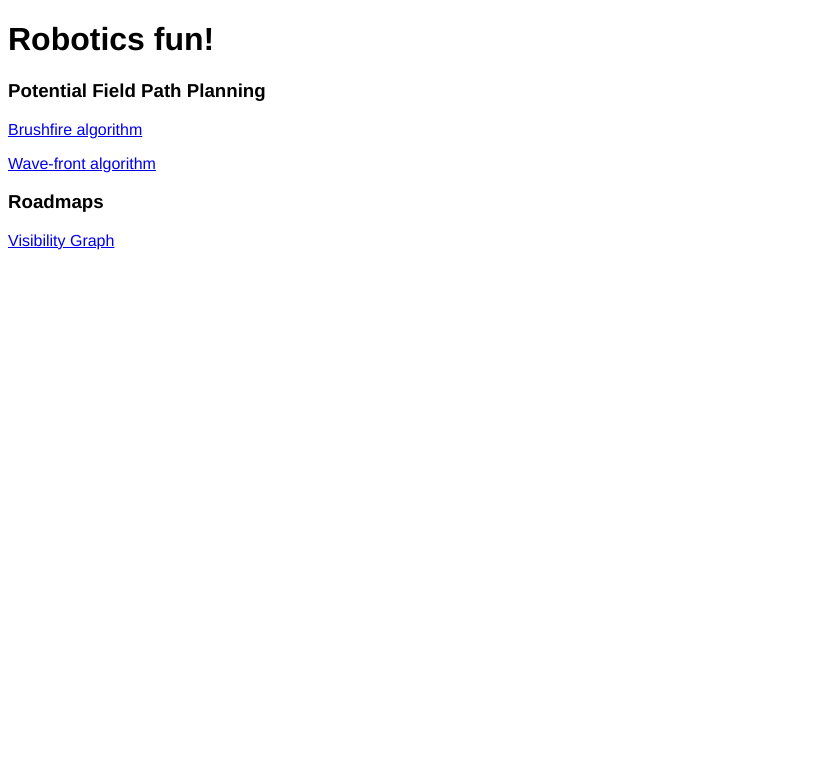
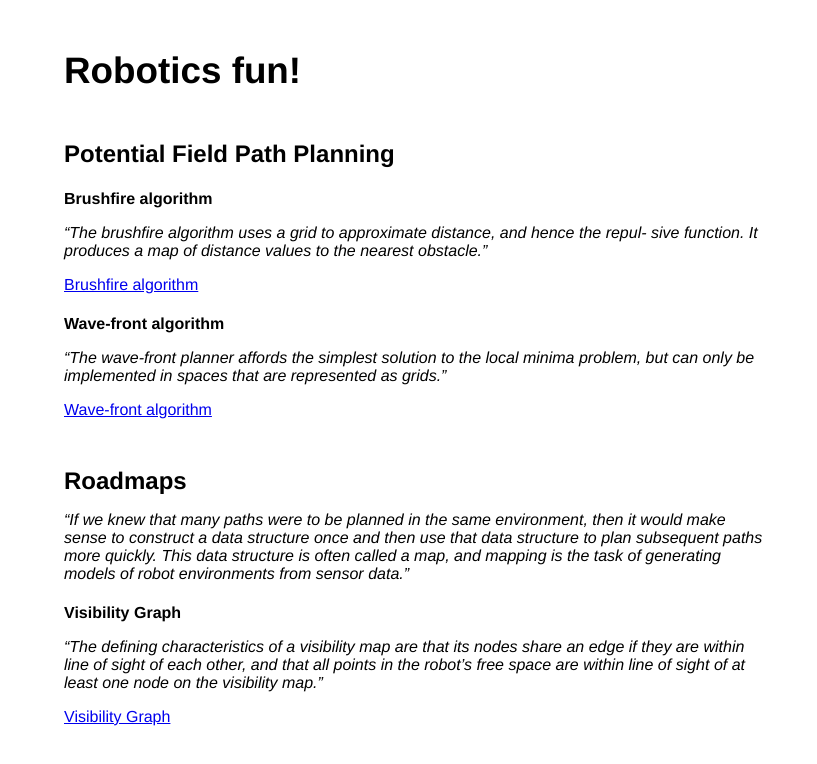
Before and after one commit to Marghrid/Robot-Motion-Planning, a plain HTML site: page index.html in a window 1280 px wide. Shown: the whole page, without its empty margins (0-817 px from the left). Drawn offline with Linux system fonts and the light colour scheme.

Commit message:
Add text to index.html

```diff
--- a/index.html
+++ b/index.html
@@ -6,6 +6,25 @@
     <style>
       body {
         font-family: Helvetica, sans-serif;
+        display: flex;
+        flex-direction: column;
+        max-width: 700px;
+        margin:5%;
+        margin-top:2%;
+      }
+
+      q {
+      	font-style: italic;
+      }
+
+      h1, h2, h3, h4, h5, h6, p{
+      	margin-bottom: 0em;
+      }
+      h1 {
+      	font-size: 2.3em;
+      }
+      h2 {
+      	margin-top: 2em;
       }
 
     </style>
@@ -17,11 +36,22 @@
 <!-- <p><a href="Bug1/index.html"> Bug 1</a></p> -->
 <!-- <p><a href="Bug2/index.html"> Bug 2</a></p> -->
 
-<h3> Potential Field Path Planning </h3>
+<h2> Potential Field Path Planning </h2>
+
+
+<h4>Brushfire algorithm</h4>
+<p><q>The brushfire algorithm uses a grid to approximate distance, and hence the repul- sive function. It produces a map of distance values to the nearest obstacle.</q></p>
 <p><a href="Brushfire/index.html"> Brushfire algorithm</a></p>
+
+<h4>Wave-front algorithm</h4>
+<p><q>The wave-front planner affords the simplest solution to the local minima problem, but can only be implemented in spaces that are represented as grids.</q></p>
 <p><a href="Wavefront/index.html"> Wave-front algorithm</a></p>
 
-<h3> Roadmaps </h3>
+<h2> Roadmaps </h2>
+<p><q>If we knew that many paths were to be planned in the same environment, then it would make sense to construct a data structure once and then use that data structure to plan subsequent paths more quickly. This data structure is often called a map, and mapping is the task of generating models of robot environments from sensor data.</q></p>
+
+<h4>Visibility Graph</h4>
+<p><q>The defining characteristics of a visibility map are that its nodes share an edge if they are within line of sight of each other, and that all points in the robot’s free space are within line of sight of at least one node on the visibility map.</q></p>
 <p><a href="VisibilityGraph/index.html"> Visibility Graph</a></p>
 </body>
 </html>
--- a/js/button.js
+++ b/js/button.js
@@ -17,6 +17,8 @@ function step_button(grid, planning, canvas, info) {
 
 	if(planning_done) {
 		document.getElementById("playButton").value = "Play";
+		document.getElementById("playButton").disabled = true;
+		document.getElementById("stepButton").disabled = true;
 		info.innerHTML += "<p>Done!</p>"
 		clearInterval(timerId);
 		done = true;
@@ -37,3 +39,7 @@ function play_button(grid, planning, canvas, info) {
 	}
 
 }
+
+function refresh_button() {
+	location.reload();
+}
```
Also changed, not shown: VisibilityGraph/index.html (+6 -5 lines).
